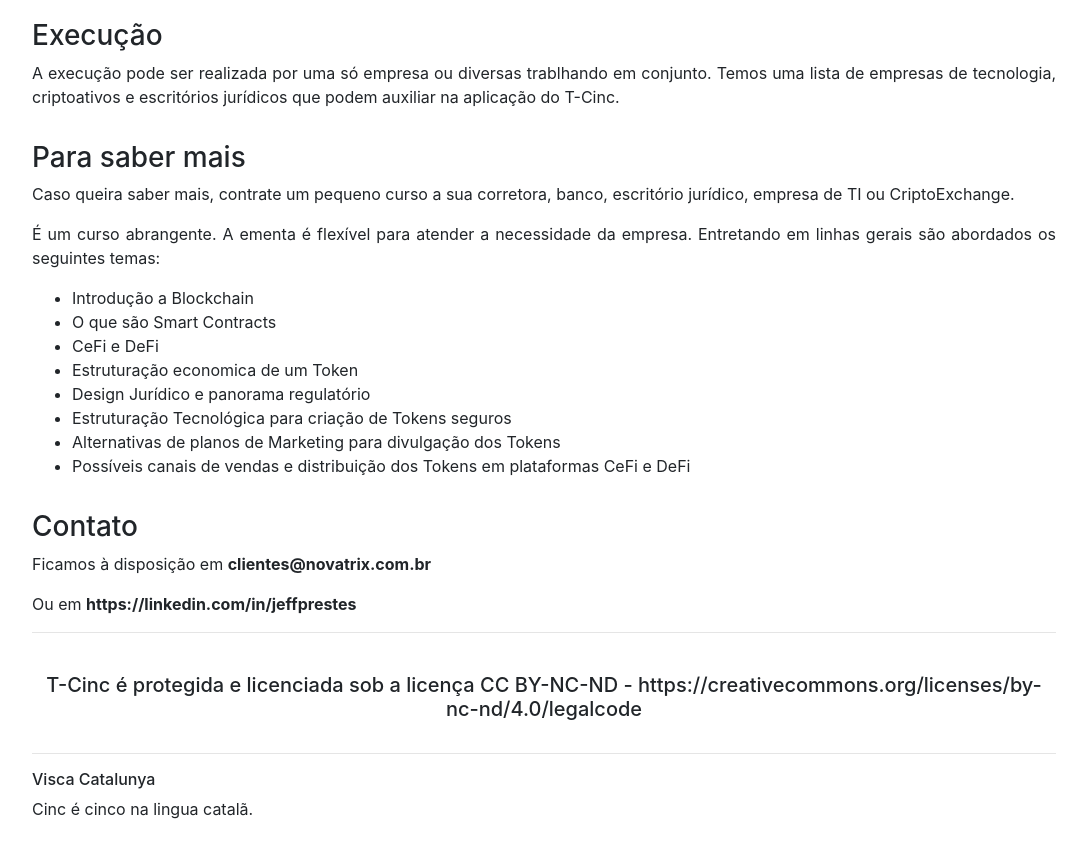
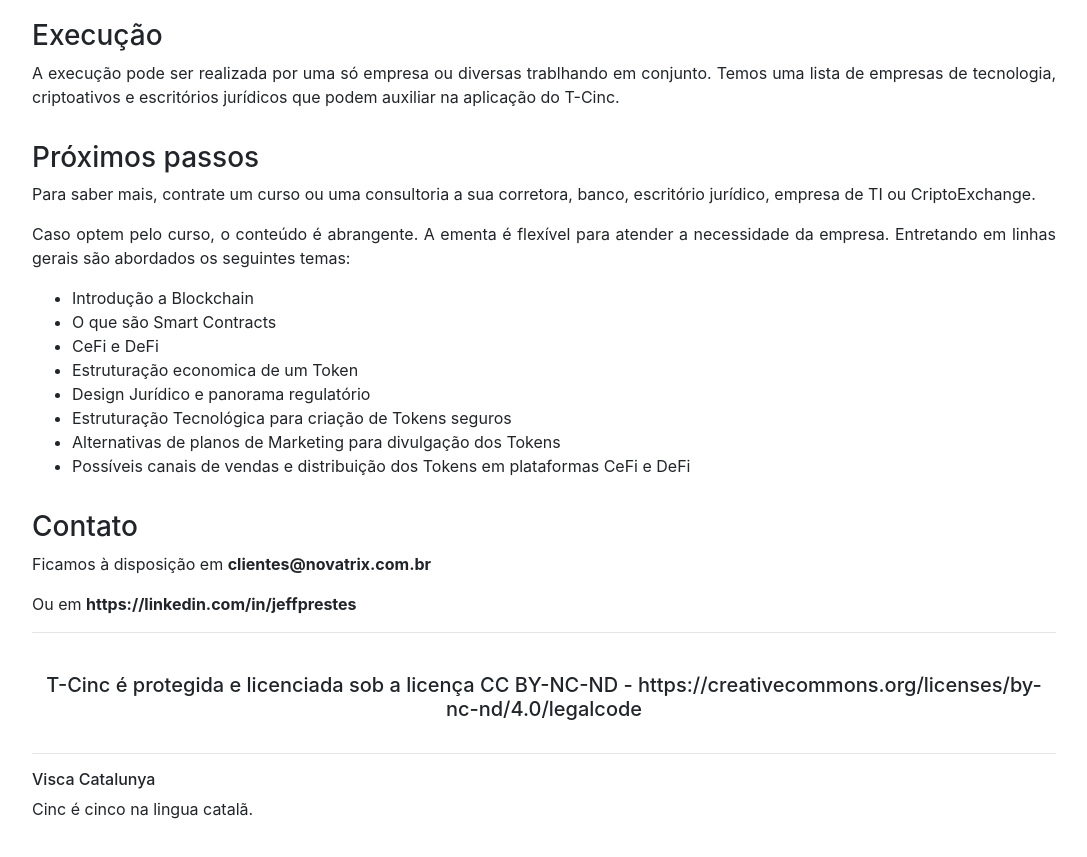
Before and after one commit to cryptopunk40/tcinc, a plain HTML site: page index.html in a window 1280 px wide. Shown: the part 920-1777 px from the top of the page, without its empty margins (96-1183 px from the left). Drawn offline with nearby package versions, Linux system fonts and the light colour scheme.

Commit message:
mudanca do titulo de saiba mais

```diff
--- a/index.html
+++ b/index.html
@@ -86,9 +86,12 @@
         escritórios jurídicos que podem auxiliar na aplicação do T-Cinc.
       </p>
 
-      <h3>Para saber mais</h3>
-      <p>Caso queira saber mais, contrate um pequeno curso a sua corretora, banco, escritório jurídico, empresa de TI ou CriptoExchange.</p>
-      <p>É um curso abrangente. A ementa é flexível para atender a necessidade da empresa. Entretando em linhas gerais são abordados os seguintes temas:</p>
+      <h3>Próximos passos</h3>
+      <p>Para saber mais, contrate um curso ou uma consultoria a sua corretora, banco, escritório jurídico, empresa de TI ou CriptoExchange.</p>
+      <p>
+        Caso optem pelo curso, o conteúdo é abrangente. A ementa é flexível para atender a necessidade da empresa. Entretando em linhas gerais são abordados os
+        seguintes temas:
+      </p>
       <div>
         <ul>
           <li>Introdução a Blockchain</li>
```
Also changed, not shown: 1 other file.
